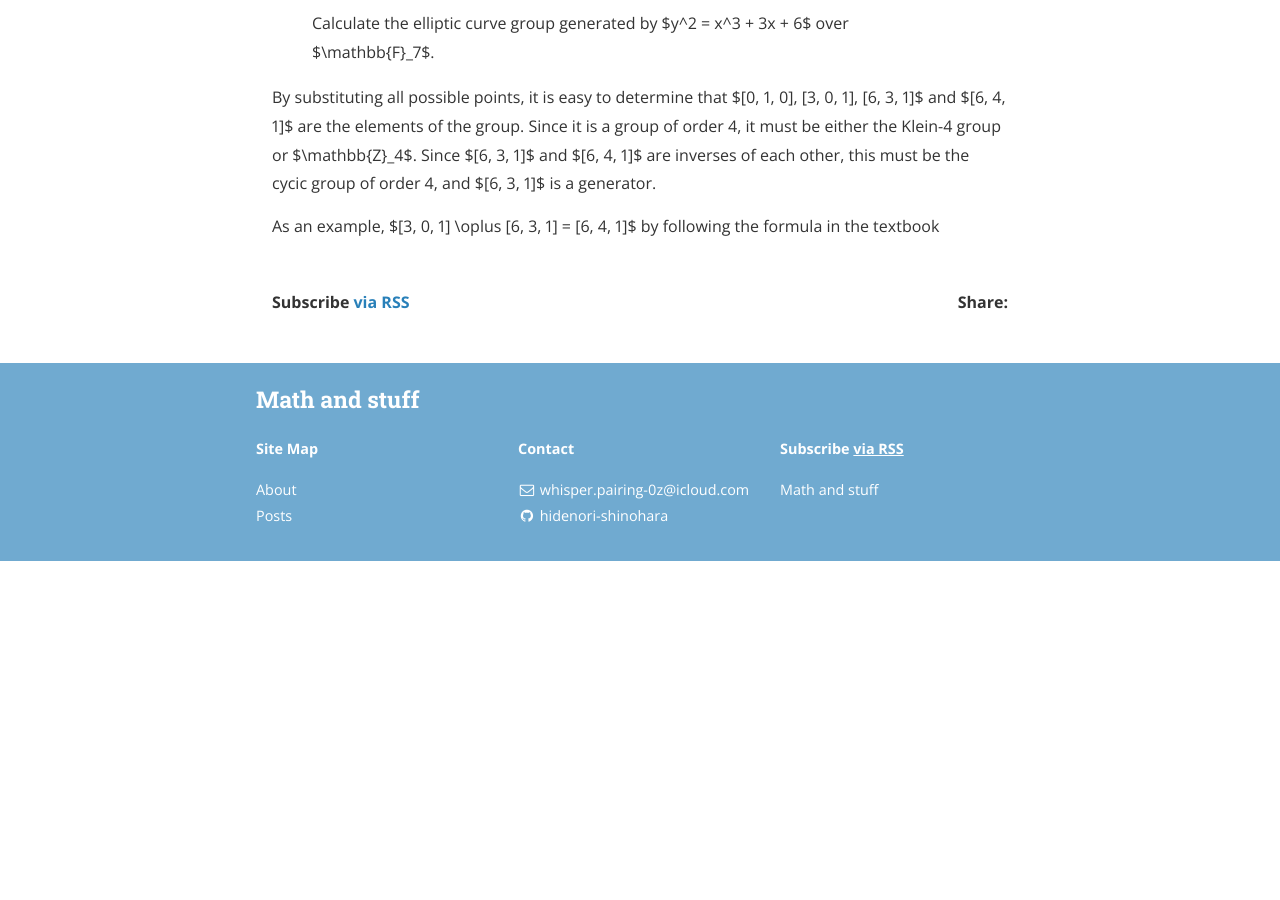
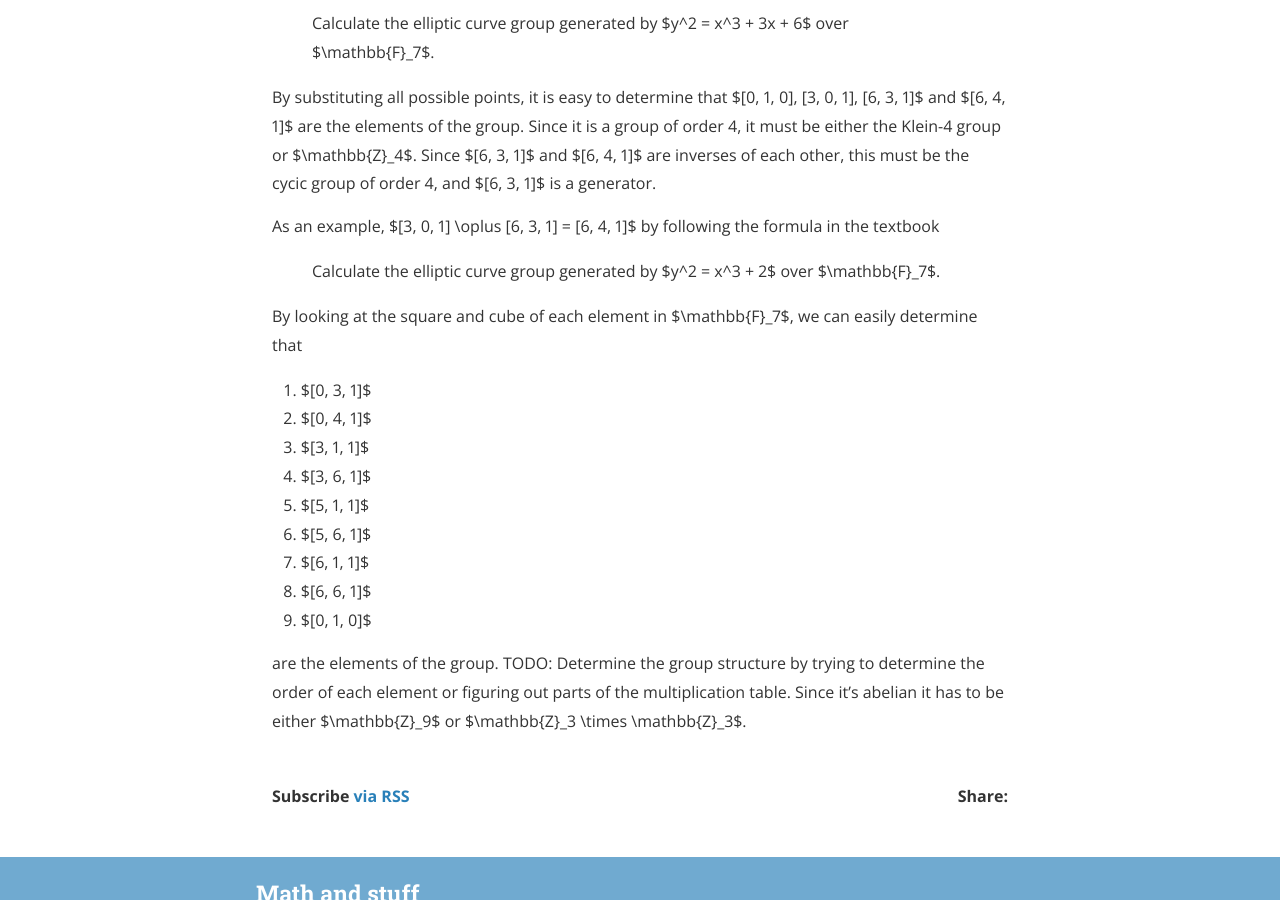
Before and after one commit to hidenori-shinohara/hidenori-shinohara.github.io, a Jekyll site: the page built from _posts/modern_cryptography_and_elliptic_curves/2023-07-17-modern-cryptography-and-elliptic-curves-elliptic-curve-examples.md, in a window 1280 px wide and 900 px high, scrolled down 435 px. Built offline with Jekyll 4.4.1, drawn with Linux system fonts in a browser that asks for light colours; nearby versions of some CDN libraries; before the commit the page ends 996 px from its top, so only the background shows below that.

Commit message:
more example

```diff
--- a/_posts/modern_cryptography_and_elliptic_curves/2023-07-17-modern-cryptography-and-elliptic-curves-elliptic-curve-examples.md
+++ b/_posts/modern_cryptography_and_elliptic_curves/2023-07-17-modern-cryptography-and-elliptic-curves-elliptic-curve-examples.md
@@ -14,3 +14,20 @@ Since it is a group of order 4, it must be either the Klein-4 group or $\mathbb{
 Since $[6, 3, 1]$ and $[6, 4, 1]$ are inverses of each other, this must be the cycic group of order 4, and $[6, 3, 1]$ is a generator.
 
 As an example, $[3, 0, 1] \oplus [6, 3, 1] = [6, 4, 1]$ by following the formula in the textbook
+
+> Calculate the elliptic curve group generated by $y^2 = x^3 + 2$ over $\mathbb{F}_7$.
+
+By looking at the square and cube of each element in $\mathbb{F}_7$, we can easily determine that
+
+1. $[0, 3, 1]$
+1. $[0, 4, 1]$
+1. $[3, 1, 1]$
+1. $[3, 6, 1]$
+1. $[5, 1, 1]$
+1. $[5, 6, 1]$
+1. $[6, 1, 1]$
+1. $[6, 6, 1]$
+1. $[0, 1, 0]$
+
+are the elements of the group.
+TODO: Determine the group structure by trying to determine the order of each element or figuring out parts of the multiplication table. Since it's abelian it has to be either $\mathbb{Z}_9$ or $\mathbb{Z}_3 \times \mathbb{Z}_3$.
```
